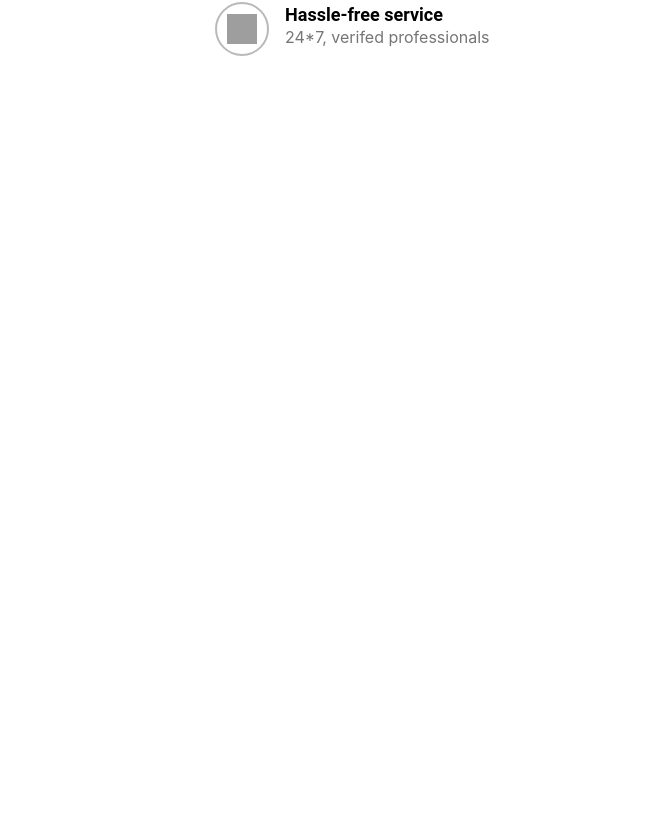
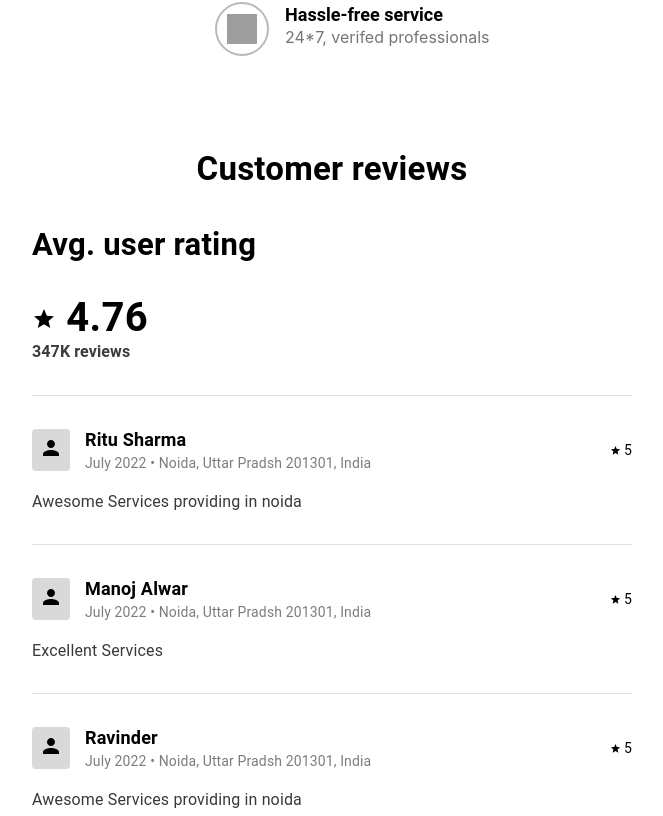
Before and after one commit to MdIbrahimKholil7/cleaning-expert, a React (Create React App) app: page / in a window 1280 px wide. Shown: the part 4984-5800 px from the top of the page, without its empty margins (308-971 px from the left). Before the commit the page ends 5073 px from the top, so only its background shows below. Built offline with nearby package versions, Linux system fonts and the light colour scheme; grey boxes are pictures that could not be loaded.

Commit message:
review section add

```diff
--- a/src/components/Home/Home.js
+++ b/src/components/Home/Home.js
@@ -6,6 +6,7 @@ import CleanDetails from '../Pages/CleanDetails';
 import Equipment from '../Pages/Equipment';
 import FAQ from '../Pages/FAQ';
 import HouseCleaning from '../Pages/HouseCleaning';
+import Review from '../Pages/Review';
 import Service from '../Pages/Service';
 import TimeLine from '../Pages/TimeLine';
 import Work from '../Pages/Work';
@@ -36,6 +37,7 @@ const Home = () => {
             <FAQ />
             <Service />
             <TimeLine/>
+            <Review/>
         </div>
     );
 };
--- /dev/null
+++ b/src/components/Pages/Review.js
@@ -0,0 +1,114 @@
+import { Divider, Typography } from '@mui/material';
+import StarIcon from '@mui/icons-material/Star';
+import PersonIcon from '@mui/icons-material/Person';
+import { Box } from '@mui/system';
+import React from 'react';
+import useData from '../hooks/useData'
+import ReviewCard from './ReviewCard';
+const Review = () => {
+    const [workData] = useData()
+    console.log(workData)
+    return (
+        <Box
+            marginTop='60px'
+            sx={{
+                '@media (max-width:500px)': {
+                    padding: '0 20px',
+                },
+            }}
+        >
+            <Box>
+                <Typography
+                    variant='h4'
+                    contents='h4'
+                    fontWeight='bold'
+                    fontSize={{
+                        xs: '23px',
+                        md: '28px',
+                        lg: '33px'
+                    }}
+                    sx={{
+                        textAlign: 'center',
+                        marginBottom: '36px',
+                        '@media (max-width:500px)': {
+                            textAlign: 'left'
+                        },
+                    }}
+                >Customer reviews</Typography>
+            </Box>
+            <Box
+                maxWidth='sm'
+                margin='auto'
+            >
+                <Box>
+                    <Typography variant='h4'
+                        contents='h4'
+                        fontWeight='bold'
+                        fontSize={{
+                            xs: '20px',
+                            md: '25px',
+                            lg: '31px'
+                        }}
+                        sx={{
+                            textAlign: 'left',
+
+                        }}
+
+                    >
+                        Avg. user rating
+                    </Typography>
+                    <Typography variant='h4'
+                        contents='h4'
+                        fontWeight='bold'
+                        fontSize={{
+                            xs: '27px',
+                            md: '36px',
+                            lg: '40px'
+                        }}
+                        sx={{
+                            textAlign: 'left',
+                            marginTop: '29px'
+                        }}
+
+                    >
+                        <StarIcon
+                            width='15px'
+                            hight='14px'
+                        /> 4.76
+                    </Typography>
+                    <Typography variant='h4'
+                        contents='h4'
+                        fontWeight='bold'
+                        fontSize={{
+                            xs: '11px',
+                            md: '33px',
+                            lg: '16px'
+                        }}
+                        sx={{
+                            textAlign: 'left',
+                            color: '#3C3C3C'
+                        }}
+
+                    >
+                        347K reviews
+                    </Typography>
+
+                    <Box
+                        marginTop='33px'
+                        marginBottom='30px'
+                    >
+                        <Divider />
+                    </Box>
+                 {
+                    workData?.reviews?.map((review,index)=><ReviewCard
+                    key={index}
+                    review={review}
+                    />)
+                 }
+                </Box>
+            </Box>
+        </Box>
+    );
+};
+
+export default Review;
--- /dev/null
+++ b/src/components/Pages/ReviewCard.js
@@ -0,0 +1,103 @@
+import { Divider, Typography } from '@mui/material';
+import StarIcon from '@mui/icons-material/Star';
+import PersonIcon from '@mui/icons-material/Person';
+import { Box } from '@mui/system';
+import React from 'react';
+
+const ReviewCard = ({ review }) => {
+    const { custName, rating, review: reviews } = review || {}
+    return (
+        <div>
+            <Box>
+                <Box
+                    sx={{
+                        display: 'flex',
+                        justifyContent: 'space-between',
+                        alignItems: 'center'
+                    }}
+                >
+                    <Box
+                        sx={{
+                            display: 'flex',
+                            alignItems: 'center'
+                        }}
+                    >
+                        <Box
+                            sx={{
+                                backgroundColor: '#D9D9D9',
+                                padding: '7px',
+                                borderRadius: '4px',
+                                marginRight: '15px'
+                            }}
+                        >
+                            <PersonIcon />
+                        </Box>
+                        <Box>
+                            <Typography
+                                fontSize={{
+                                    xs: '12px',
+                                    md: '15px',
+                                    lg: '18px'
+                                }}
+                                fontWeight='bold'
+                            >
+                                {custName}
+                            </Typography>
+                            <Typography
+                                fontSize={{
+                                    xs: '11px',
+                                    md: '12px',
+                                    lg: '14px'
+                                }}
+                                color='#7D7D7D'
+                            >
+                                July 2022 • Noida, Uttar Pradsh 201301, India
+                            </Typography>
+                        </Box>
+                    </Box>
+                    <Box
+                        display='flex'
+                        justifyContent='center'
+                        alignItems='center'
+                    >
+                        <StarIcon
+
+                            sx={{
+                                width: '11px',
+                                height: '11px',
+                                marginRight: '3px'
+                            }}
+                        />
+                        <Typography
+                            fontSize={{
+                                xs: '12px',
+                                lg: '14px'
+                            }}
+                        >
+                            {rating}
+                        </Typography>
+                    </Box>
+                </Box>
+                <Box>
+                    <Typography
+                        fontSize={{
+                            xs: '11px',
+                            md: '12px',
+                            lg: '16px'
+                        }}
+                        color='#393939'
+                        marginTop='16px'
+                    >{reviews}</Typography>
+                </Box>
+                <Box
+                    marginTop='30px'
+                    marginBottom='30px'
+                >
+                    <Divider />
+                </Box>
+            </Box>
+        </div>
+    );
+};
+
+export default ReviewCard;
--- a/src/components/Pages/TimeLine.js
+++ b/src/components/Pages/TimeLine.js
@@ -122,7 +122,7 @@ const TimeLine = () => {
                         }}
                     >
                         <Timeline
-                        // className={classes.timeLine}
+
                         align='left'
                         >
                             <TimelineItem>
@@ -212,9 +212,7 @@ const TimeLine = () => {
                                     <Box className={classes.imgContainer}>
                                         <img className={classes.img} src={icon3} alt="" />
                                     </Box>
-                                    {/*  <TimelineConnector
-                                      className={classes.connector}
-                                  /> */}
+
                                 </TimelineSeparator>
                                 <TimelineContent>
                                     <Typography
```
